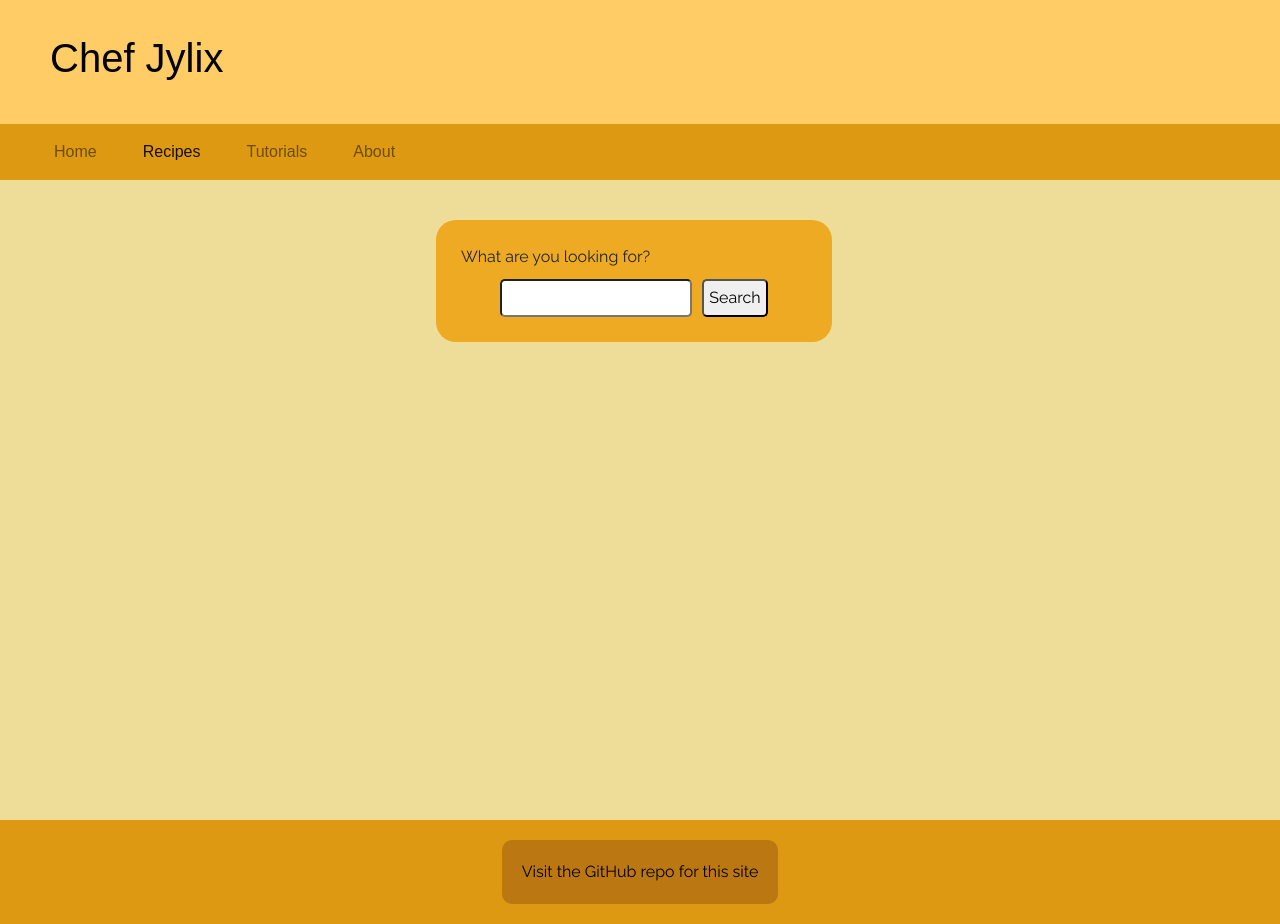
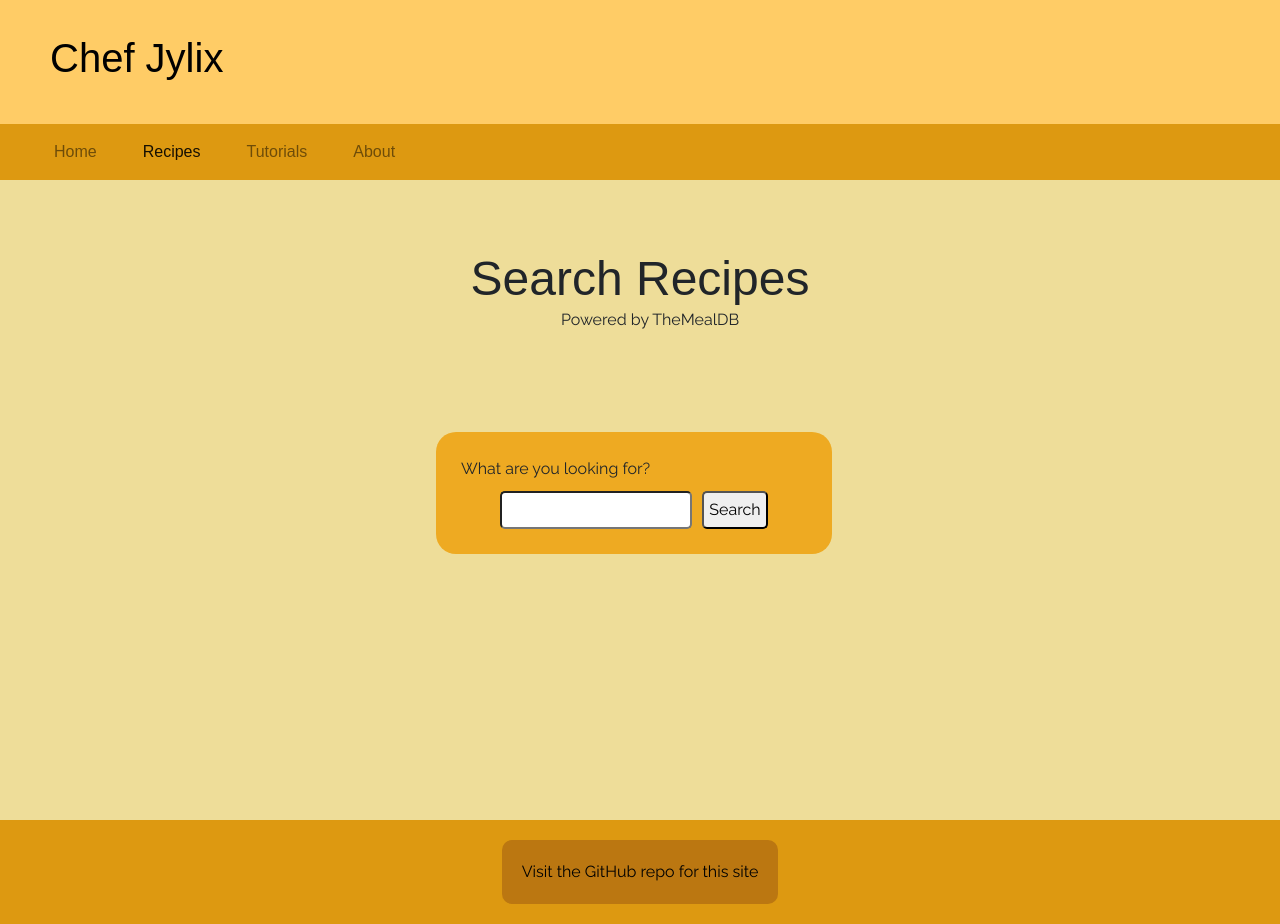
Before and after one commit to benocarlson/chef-website, a plain HTML site: page pages/recipe-search/recipe-search.html in a window 1280 px wide. Drawn offline with nearby package versions, Linux system fonts and the light colour scheme; a web font is replaced by a local one.

Commit message:
Add a title to the search page

```diff
--- a/pages/recipe-search/recipe-search.html
+++ b/pages/recipe-search/recipe-search.html
@@ -39,14 +39,21 @@
         </nav>
 
         <div class="page">
+            <div class="search-header">
+                <h2>Search Recipes</h2>
+                <p>Powered by TheMealDB</p>
+            </div>
+
             <form id="recipe-search-form">
                 <label>What are you looking for?</label>
                 <input id="recipe-input" type="text"/>
                 <input id="recipe-submit" type="submit" value="Search"/>
             </form>
 
-            <div id="recipe-search-results"></div>
-            <div id="searched-recipe"></div>
+            <div class="result-divs">
+                <div id="recipe-search-results"></div>
+                <div id="searched-recipe"></div>
+            </div>
         </div>
 
         <div class="footer">
--- a/pages/recipe-search/search-styles.css
+++ b/pages/recipe-search/search-styles.css
@@ -1,3 +1,17 @@
+.search-header {
+  text-align: center;
+}
+
+.search-header h2 {
+  padding-bottom: 0;
+  margin-bottom: 0;
+}
+
+.search-header p {
+  padding-top: 0;
+  margin-top: 0;
+}
+
 form {
   margin: 0 auto;
   width: 100%;
@@ -52,6 +66,10 @@ input {
 
 @media only screen and (min-width: 401px) and (max-width: 960px) {
 
+  .search-header h2 {
+    text-align: center;
+  }
+
   form {
     width: 50%;
   }
@@ -69,6 +87,10 @@ input {
 
 @media only screen and (min-width: 961px) {
 
+  .search-header h2 {
+    text-align: center;
+  }
+
   form {
     width: 33%;
     margin: 0 33%;
@@ -84,7 +106,7 @@ input {
     padding-left: 2.5%;
   }
 
-  .page {
+  .result-divs {
     display: flex;
     align-items: flex-start;
     flex-wrap: wrap;
```
